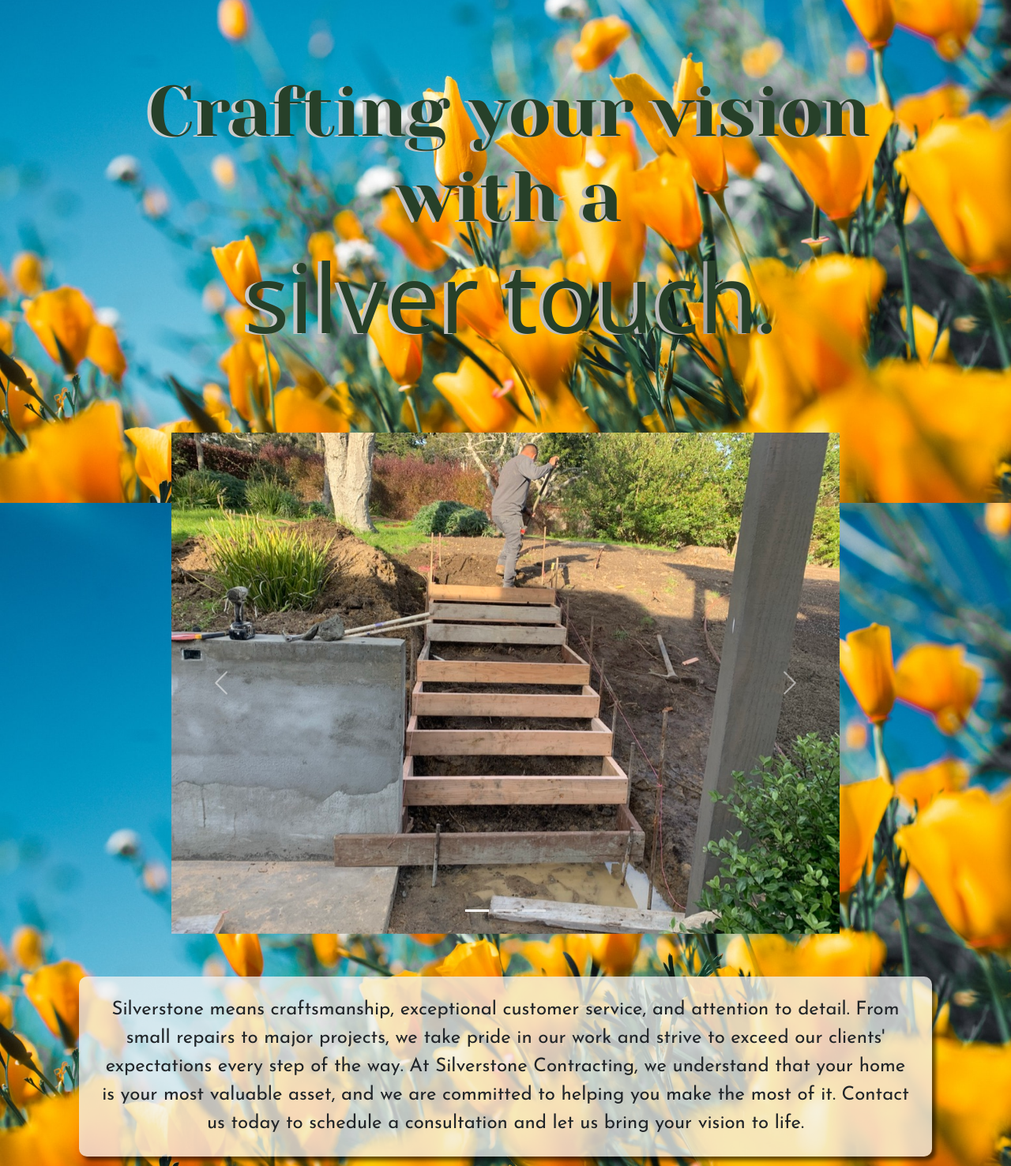
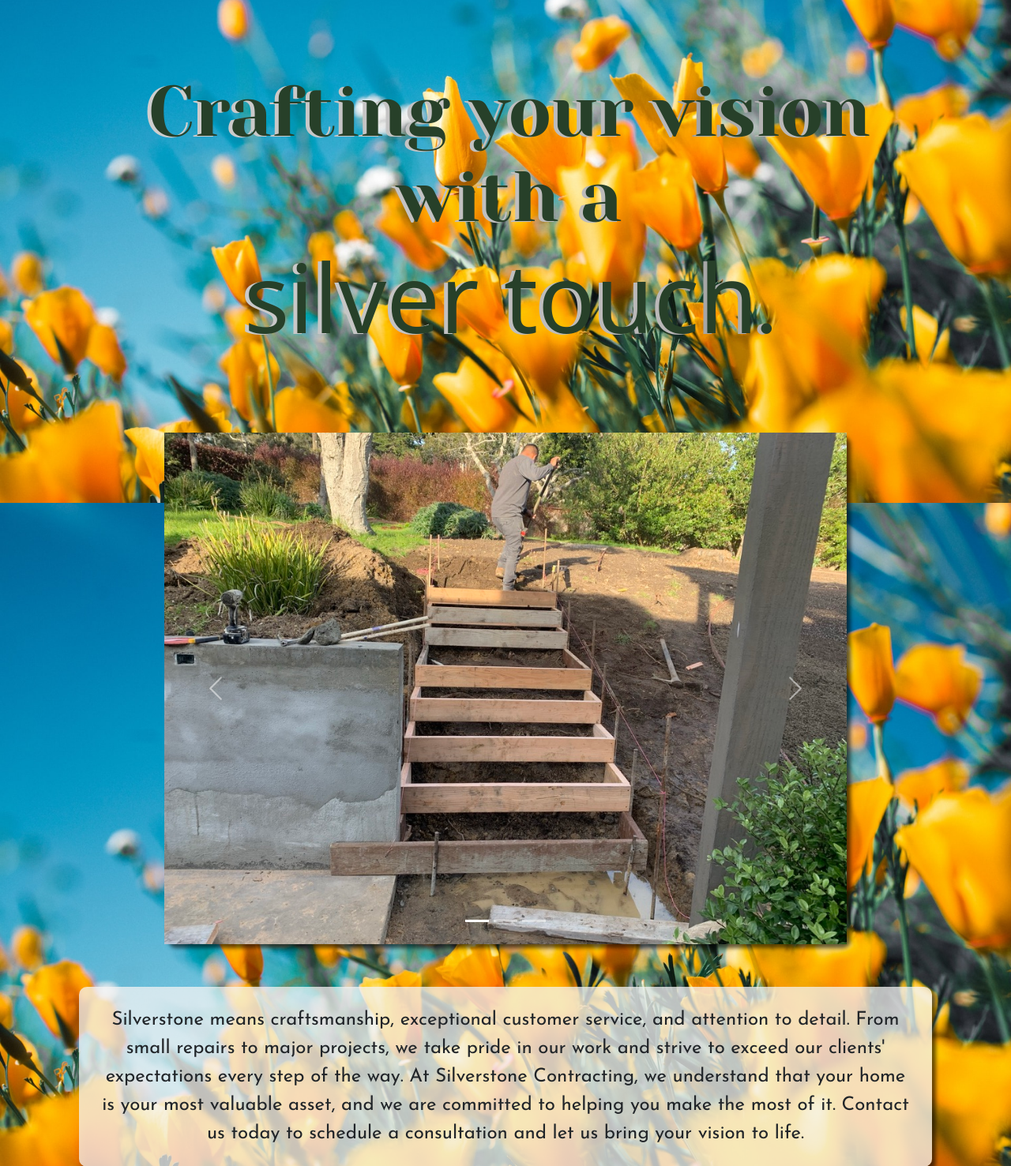
Before and after one commit to dr-acc/Silverstone_Contracting, a Flask app: page / in a window 1280 px wide. Shown: the part 217-1694 px from the top of the page at 79% size. Run offline with Flask 3, Linux system fonts and the light colour scheme.

Commit message:
small change to the landing page

```diff
--- a/static/css/landing.css
+++ b/static/css/landing.css
@@ -41,6 +41,7 @@
 div.c-wrapper{
   width: 864px;
   margin: auto;
+  padding: 0px;
 }
 
 @media (max-width: 1080px){
--- a/templates/landing.html
+++ b/templates/landing.html
@@ -22,7 +22,7 @@
     </div>
 
     <!-- projects image carousel -->
-    <div class="col-12 c-wrapper">
+    <div class="col-12 c-wrapper large-container-default">
       <div
         id="carouselExampleCaptions"
         class="carousel slide"
```
